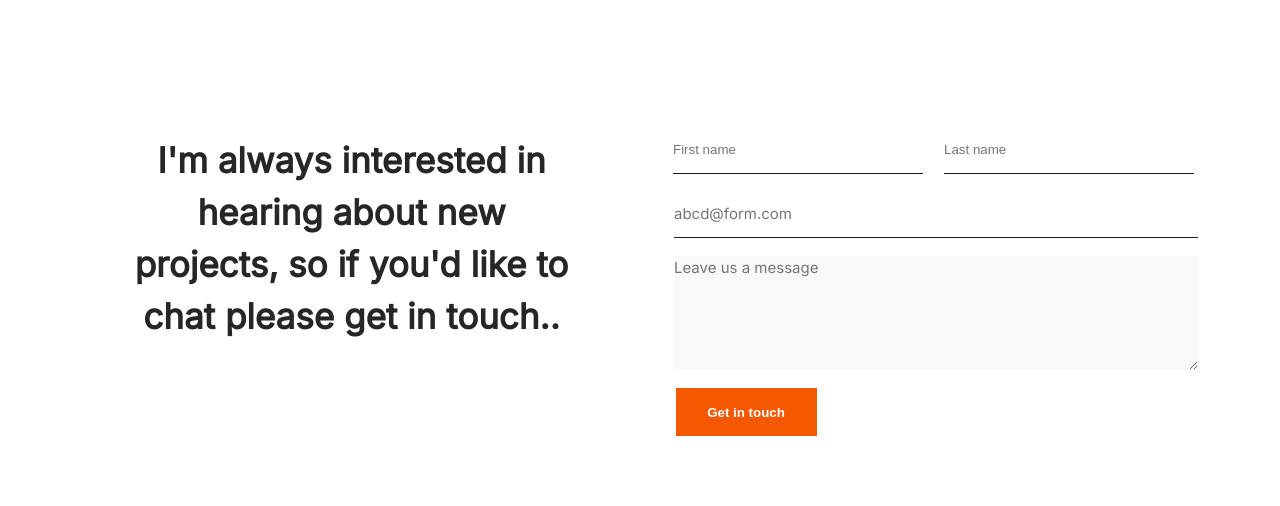
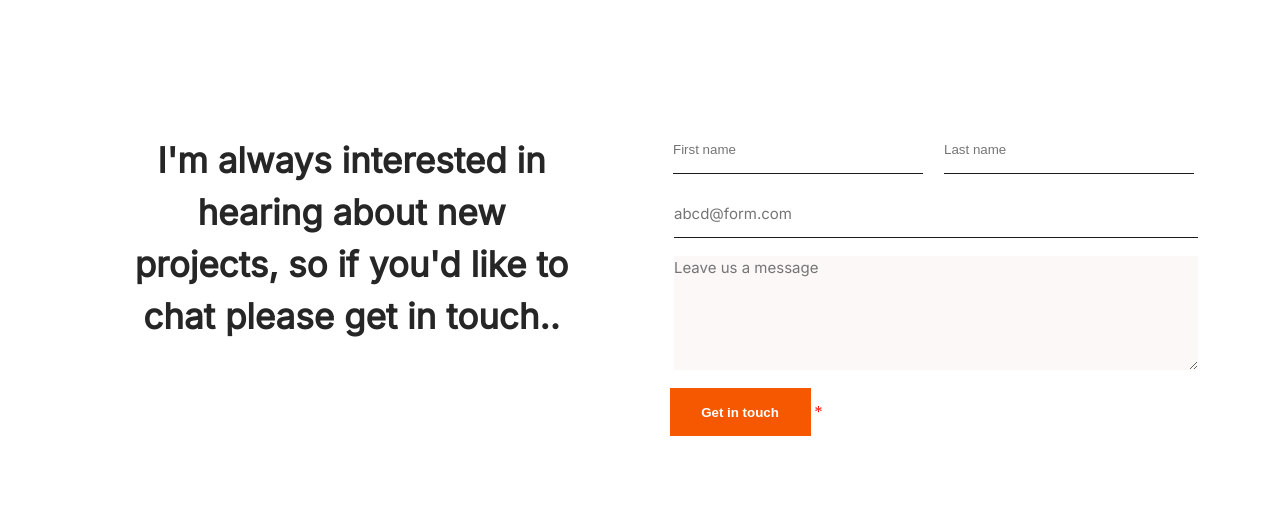
Before and after one commit to 3nityGitHub/Mobile-portfolio-setup, a website: page index.html in a window 1280 px wide. Shown: the part 3860-4366 px from the top of the page. Drawn offline with Linux system fonts and the light colour scheme.

Commit message:
add aterisk to contact form

```diff
--- a/styles.css
+++ b/styles.css
@@ -1294,4 +1294,10 @@
       width: 100%;
     }
   }
+
+  .contact_me_form:after {
+    content: " *";
+    color: red;
+
+  }
 }
```
